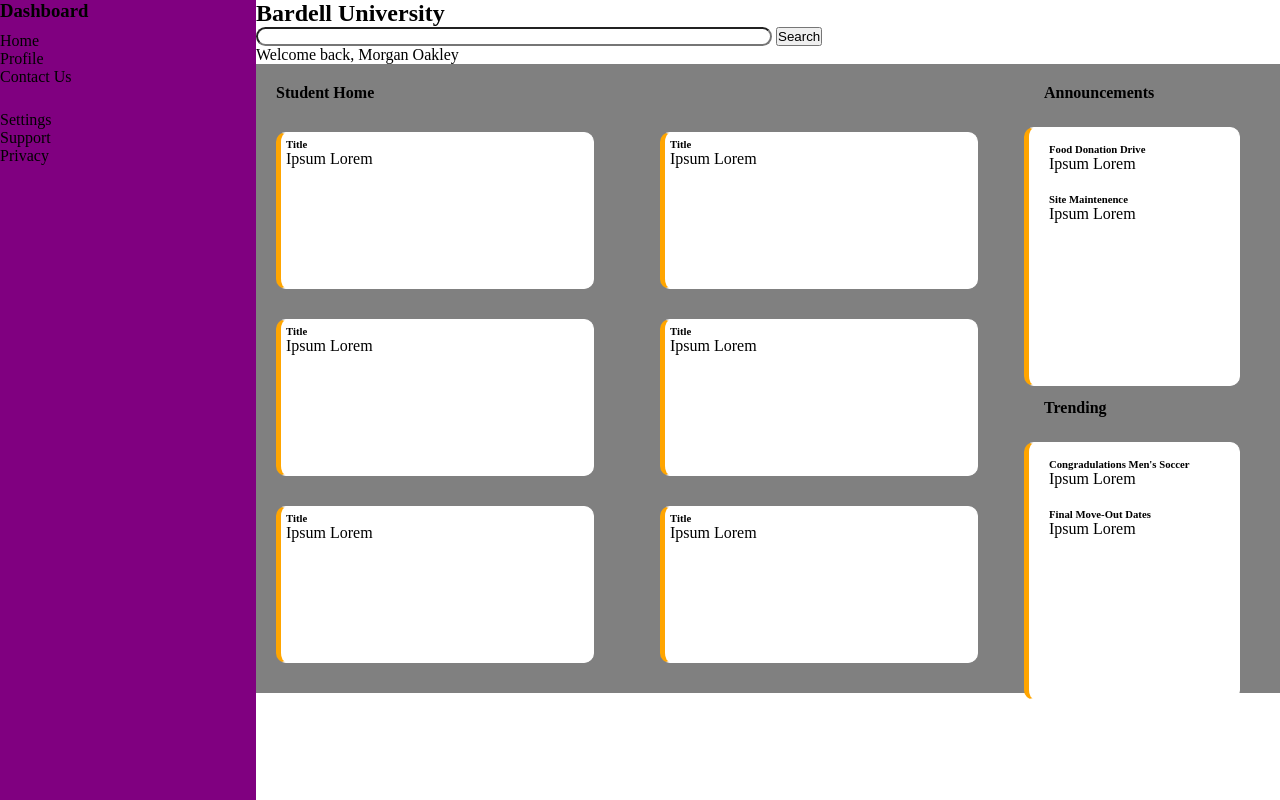
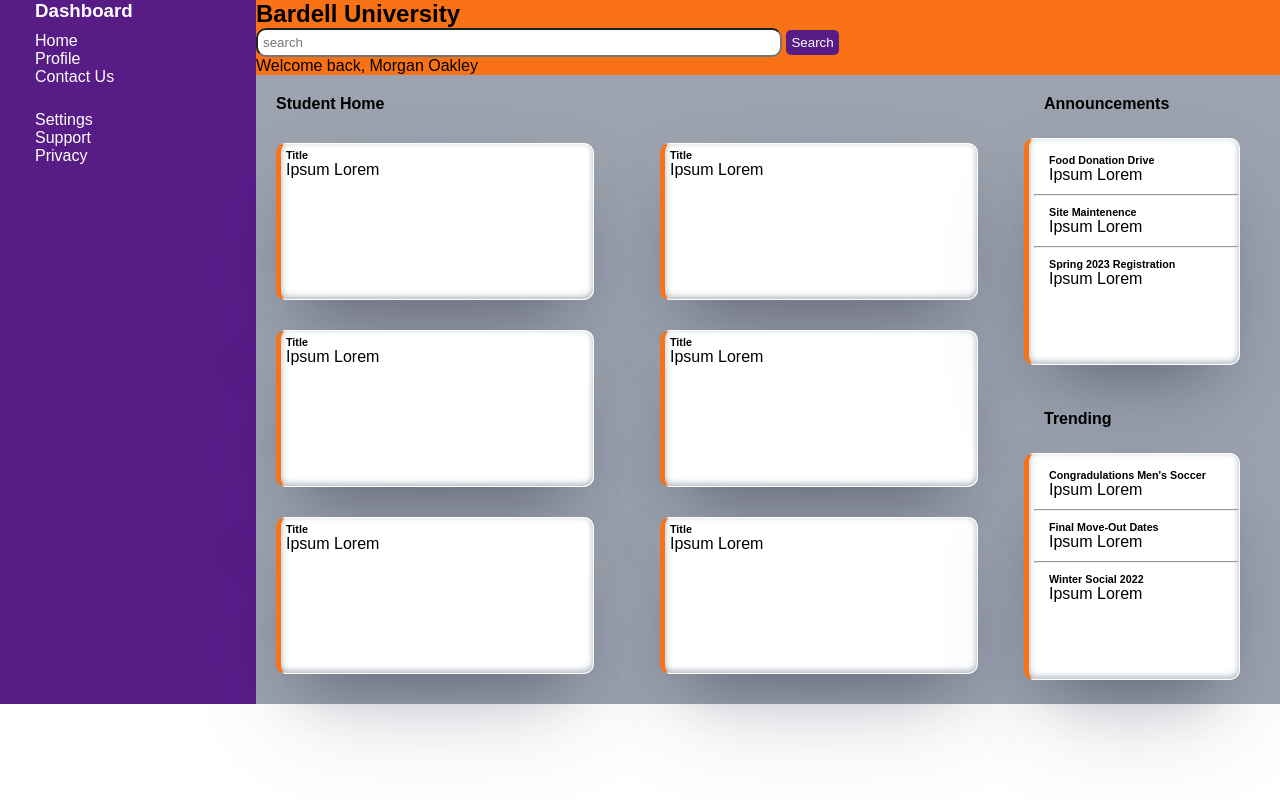
Before and after one commit to TheMonist/Admin-Dashboard, a plain HTML site: page index.html in a window 1280 px wide. Drawn offline with Linux system fonts and the light colour scheme; a web font is replaced by a local one.

Commit message:
update 2

```diff
--- a/index.html
+++ b/index.html
@@ -4,6 +4,9 @@
         <meta charset="UTF-8">
         <meta http-equiv="X-UA-Compatible" content="IE=edge">
         <meta name="viewport" content="width=device-width, initial-scale=1.0">
+        <link rel="preconnect" href="https://fonts.googleapis.com">
+        <link rel="preconnect" href="https://fonts.gstatic.com" crossorigin>
+        <link href="https://fonts.googleapis.com/css2?family=Rosario&display=swap" rel="stylesheet">
         <link rel="stylesheet" href="styles.css">
         <title>Admin Dashboard</title>
     </head>
@@ -26,7 +29,7 @@
                 <header class="header">
                     <div class="topbar">
                         <h2>Bardell University</h2>
-                        <input type="text" class="searchbar">
+                        <input type="text" class="searchbar" placeholder="search">
                         <button>Search</button>
                         <p>Welcome back, Morgan Oakley</p>
                     </div>
@@ -74,9 +77,14 @@
                                     <h6>Food Donation Drive</h6>
                                     <p>Ipsum Lorem</p>
                                 </div>
-                                <div class="divider"></div>
+                                <hr>
                                 <div class="ann-text">
                                     <h6>Site Maintenence</h6>
+                                    <p>Ipsum Lorem</p>
+                                </div>
+                                <hr>
+                                <div class="ann-text">
+                                    <h6>Spring 2023 Registration</h6>
                                     <p>Ipsum Lorem</p>
                                 </div>
                             </div>
@@ -88,9 +96,14 @@
                                     <h6>Congradulations Men's Soccer</h6>
                                     <p>Ipsum Lorem</p>
                                 </div>
-                                <div class="divider"></div>
+                                <hr>
                                 <div class="trend-text">
                                     <h6>Final Move-Out Dates</h6>
+                                    <p>Ipsum Lorem</p>
+                                </div>
+                                <hr>
+                                <div class="trend-text">
+                                    <h6>Winter Social 2022</h6>
                                     <p>Ipsum Lorem</p>
                                 </div>
                             </div>
--- a/styles.css
+++ b/styles.css
@@ -1,6 +1,11 @@
 * {
     padding: 0;
     margin: 0;
+}
+
+html, body {
+    height: 100vh;
+    font-family: 'Rosario', sans-serif;
 }
 
 .grid {
@@ -10,16 +15,27 @@
 
   /*sidebar*/
 .sidebar {
-    background-color: purple;
-    height: 100vh;
+    background-color: #581c87;
+    height: 100%;
+    color: #fff;
+}
+
+h3 {
+    margin-left: 35px;
 }
 
 .links-top {
-    margin-top: 10px
+    margin-top: 10px;
+    margin-left: 35px;
 }
 
 .links-bottom {
     margin-top: 25px;
+    margin-left: 35px;
+}
+
+ul {
+    list-style-type: none;
 }
 
   /*main*/
@@ -30,11 +46,19 @@
 }
 
 .header {
-    background-color: white;
+    background-color: #f97316;
+}
+
+button {
+    background-color: #581c87;
+    color: #fff;
+    border-style: none;
+    border-radius: 5px;
+    padding: 5px;
 }
 
 .content {
-    background-color: grey;
+    background-color: #9ca3af;
     display: grid;
     grid-template-columns: 75% 25%;
 }
@@ -42,6 +66,7 @@
 .searchbar {
     width: 50%;
     border-radius: 10px;
+    padding: 5px;
 }
 
 .cards {
@@ -51,7 +76,7 @@
 
 .card {
     border: 1px solid white;
-    border-left: 5px solid orange;
+    border-left: 5px solid  #f97316;
     border-radius: 10px;
     height: 150px;
     width: 80%;
@@ -60,6 +85,7 @@
     background: white;
     padding-top: 5px;
     padding-left: 5px;
+    box-shadow: rgba(50, 50, 93, 0.25) 0px 50px 100px -20px, rgba(0, 0, 0, 0.3) 0px 30px 60px -30px, rgba(10, 37, 64, 0.35) 0px -2px 6px 0px inset;
 }
 
 h4 {
@@ -75,21 +101,16 @@ h4 {
 .ann-card, .trend-card {
     background-color: white;
     border: 1px solid white;
-    border-left: 5px solid orange;
+    border-left: 5px solid #f97316;
     border-radius: 10px;
-    height: 80%;
+    height: 70%;
     width: 80%;
     padding-top: 5px;
     padding-left: 5px;
     margin: 25px 0;
+    box-shadow: rgba(50, 50, 93, 0.25) 0px 50px 100px -20px, rgba(0, 0, 0, 0.3) 0px 30px 60px -30px, rgba(10, 37, 64, 0.35) 0px -2px 6px 0px inset;
 }
 
 .ann-text, .trend-text {
     padding: 10px 15px;
 }
-
-.divider {
-    border: 0.5 px solid gray;
-    margin-left: 20px;
-    width: 80%;
-}
```
